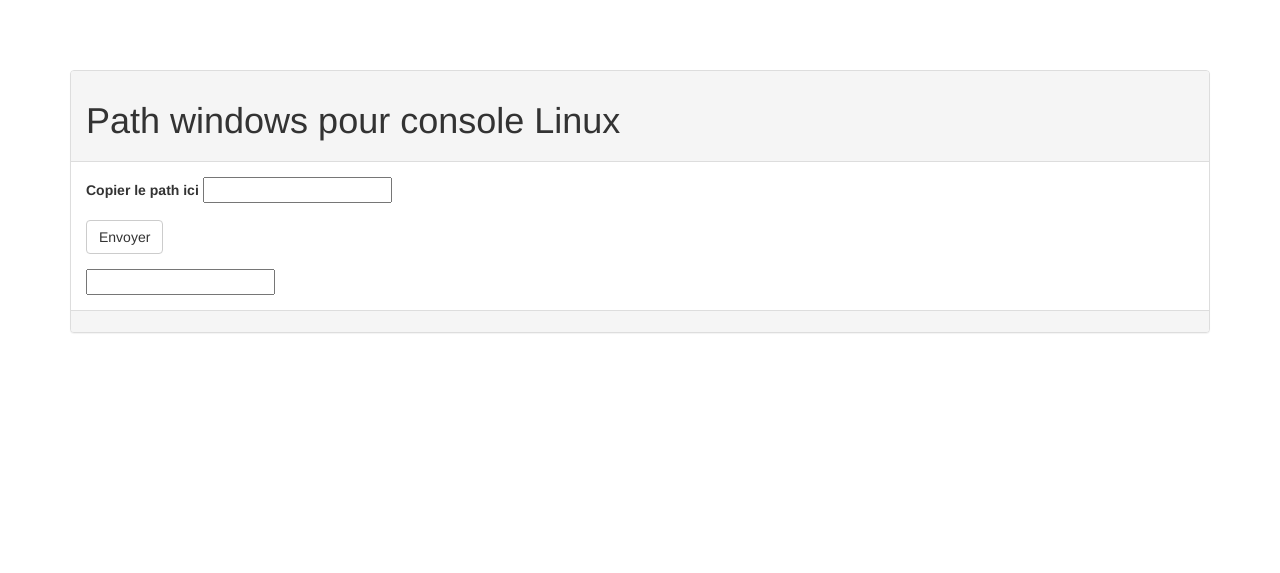
After one commit to ChristopheBrun/hypothese_v4, a Yii app: template views/helper/path-windows.php in a window 1280 px wide. The commit adds this page. Shown: the top 573 px of the page. Run offline with PHP 8.4 and a stand-in for Yii, Linux system fonts and the light colour scheme; the template is opened without the code that fills it, so the values that code supplies are empty; form fields are guessed from the names that the template uses; some libraries are stand-ins or nearby versions.

Commit message:
Ajout de la page helper/path-windows

```diff
--- /dev/null
+++ b/views/helper/path-windows.php
@@ -0,0 +1,60 @@
+<?php
+/**
+ * Created by PhpStorm.
+ * User: Christophe
+ * Date: 30/06/2020
+ * Time: 14:48
+ */
+
+
+use Carbon\Carbon;
+use yii\bootstrap\Html;
+use yii\web\JqueryAsset;
+use yii\web\View;
+
+/** @var View $this */
+
+$this->title = Yii::$app->name;
+$dateStr = Carbon::now()->isoFormat('%A %d %B %Y');
+
+/** @noinspection PhpUnhandledExceptionInspection */
+$this->registerJsFile('@web/js/path-windows.js', ['depends' => [JqueryAsset::class]]);
+
+?>
+
+<div class="panel panel-default" id="homepage">
+    <div class="panel-heading">
+        <div class="row">
+            <div class="col-sm-12">
+                <h1>Path windows pour console Linux</h1>
+            </div>
+        </div>
+    </div>
+
+    <div class="panel-body">
+        <div class="row">
+            <div class="col-sm-12 form-group">
+                <label for="exampleInputEmail1">Copier le path ici</label>
+                <?= Html::textInput('path-windows', null, ['class' => "form-control", 'id' => 'path-windows']) ?>
+            </div>
+        </div>
+        <div class="row">
+            <div class="col-sm-12 form-group">
+                <button class="btn btn-default" id="path-windows-submit">Envoyer</button>
+            </div>
+        </div>
+        <div class="row">
+            <div class="col-sm-12 affichage-resultat">
+                <?= Html::textInput('path-windows-resultat', null, ['class' => "form-control", 'id' => 'path-windows-resultat', 'disabled' => true]) ?>
+            </div>
+        </div>
+    </div>
+
+    <div class="panel-footer">
+        <div class="row">
+            <div class="col-sm-12">
+                <?= $dateStr ?>
+            </div>
+        </div>
+    </div>
+</div>
--- a/views/site/management.php
+++ b/views/site/management.php
@@ -40,6 +40,12 @@ $this->title = Yii::$app->name . ': superadmin';
                             <?= Html::a(UserModule::t('labels', 'Catégories'), Url::to('/ephemerides/tag')) ?>
                         </li>
                     </ol>
+                    <h2>Utilitaires</h2>
+                    <ol>
+                        <li>
+                            <?= Html::a(UserModule::t('labels', "Path windows"), Url::to('/helper/path-windows')) ?>
+                        </li>
+                    </ol>
                 </div>
             </div>
         </div>
--- /dev/null
+++ b/www/js/path-windows.js
@@ -0,0 +1,14 @@
+$(function () {
+    $('#path-windows-submit').on('click', function () {
+        console.log(2);
+        let path = $('#path-windows').val();
+        console.log(path);
+
+        let out = path.replace(/\\/, '/');
+        if (path.includes(' ')) {
+            out = '"' + out + '"';
+        }
+
+        $('#path-windows-resultat').val(out);
+    });
+});
```
Also changed, not shown: controllers/HelperController.php (added, +31 -0 lines), www/css/app.css (line endings or trailing spaces).
